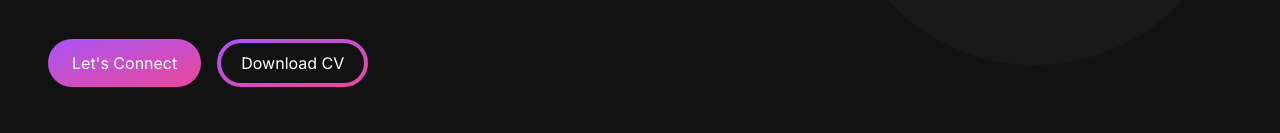
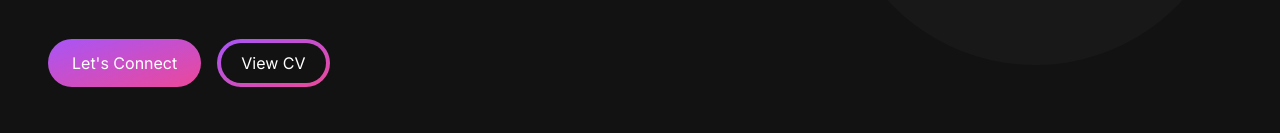
Before and after one commit to Abhishek-jha-96/MY_PORTFOLIO, a Next.js app: page / in a window 1280 px wide. Shown: the part 533-666 px from the top of the page. Built offline with nearby package versions, Linux system fonts and the light colour scheme.

Commit message:
better handling of cv button.

```diff
--- a/src/app/components/HeroSection.jsx
+++ b/src/app/components/HeroSection.jsx
@@ -35,7 +35,8 @@ const HeroSection = () => {
             />
           </h1>
           <p className="text-[#ADB7BE] text-base sm:text-lg mb-6 lg:text-xl">
-            Full-Stack Engineer building AI-powered systems, from modern web apps to edge devices.
+            Full-Stack Engineer building AI-powered systems, from modern web
+            apps to edge devices.
           </p>
           <div>
             <Link
@@ -44,14 +45,16 @@ const HeroSection = () => {
             >
               Let's Connect
             </Link>
-            <Link
-              href="https://drive.google.com/file/d/1u-Cd4bq1p7VPF-glGXj-_DVjYFXEBxXY/view?usp=sharing"
-              className="px-1 inline-block py-1 w-full sm:w-fit rounded-full bg-gradient-to-br from-primary-500 to-secondary-500 hover:bg-slate-800 text-white mt-3"
+            <a
+              href="https://drive.google.com/file/d/1lPPVz7eHAXv0xsHGk2Fpmx0BzTxEmU9M/view?usp=drive_link"
+              target="_blank"
+              rel="noopener noreferrer"
+              className="px-1 inline-block py-1 w-full sm:w-fit rounded-full bg-gradient-to-br from-primary-500 to-secondary-500 text-white mt-3"
             >
-              <span className="block bg-[#121212] hover:bg-slate-800 rounded-full px-5 py-2">
-                Download CV
+              <span className="block bg-[#121212] rounded-full px-5 py-2 hover:bg-slate-800">
+                View CV
               </span>
-            </Link>
+            </a>
           </div>
         </motion.div>
         <motion.div
```
